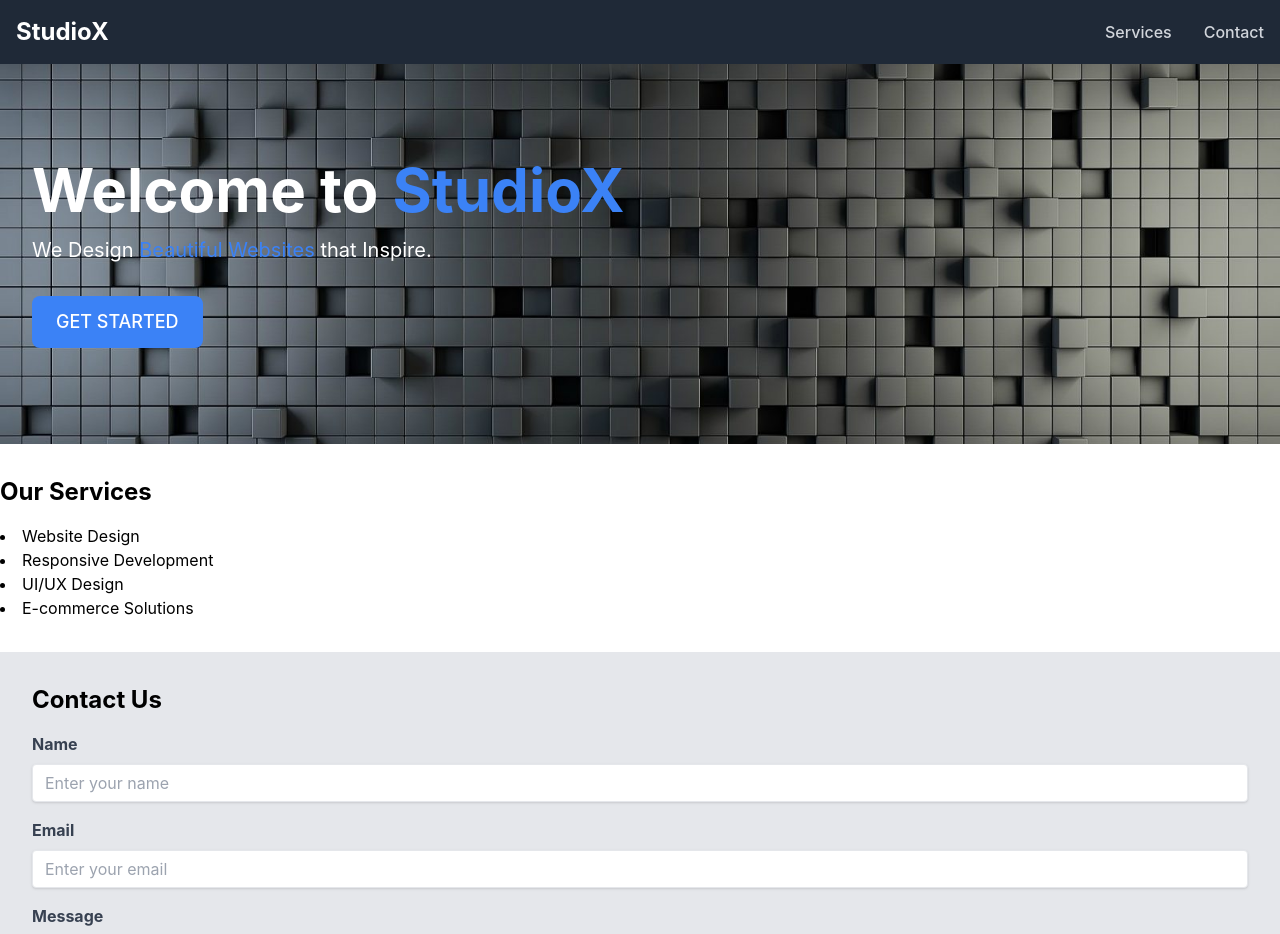
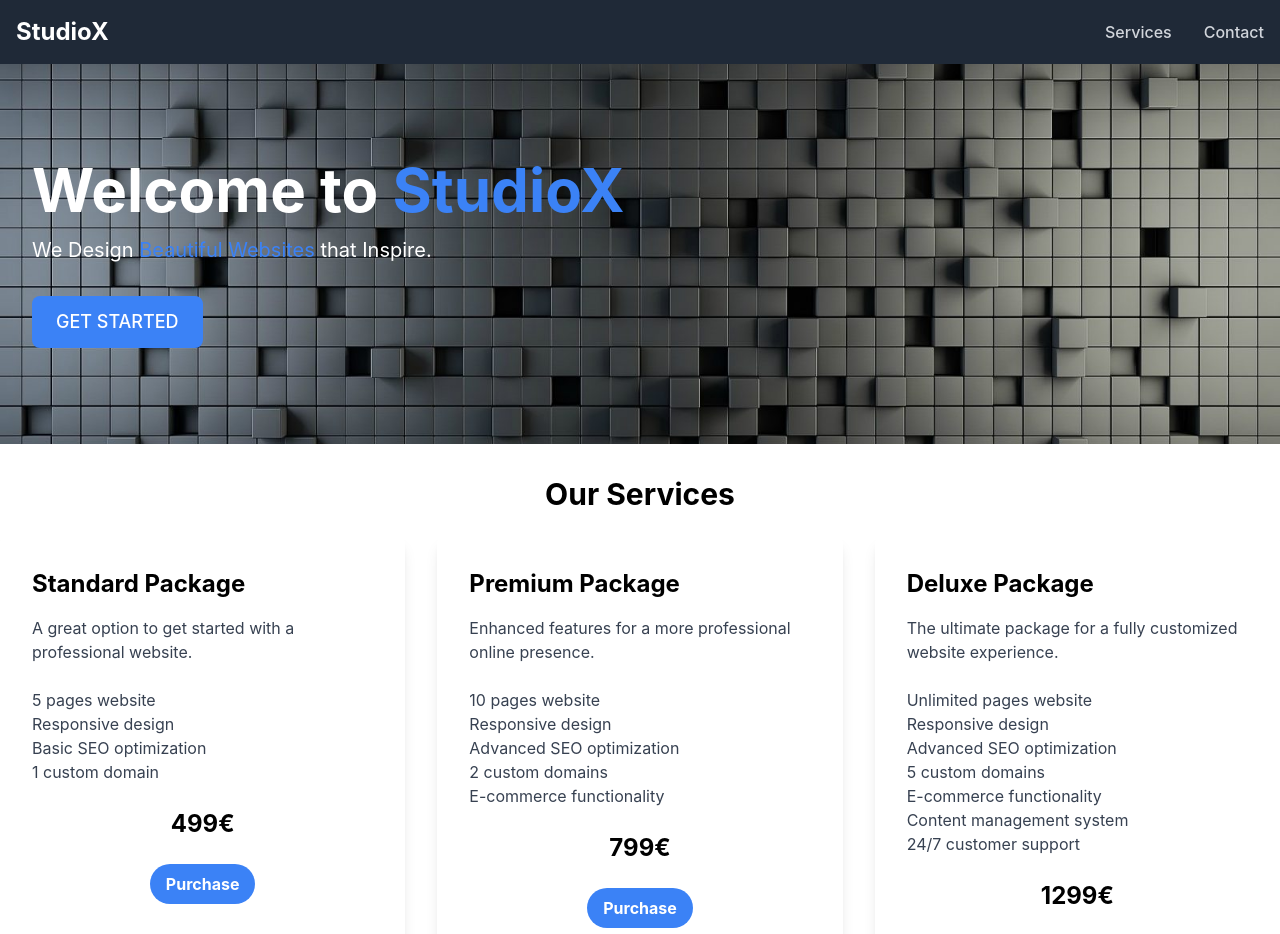
Before and after one commit to MaxRoos04/StudioX, a React (Create React App) app in the folder studiox/: page / in a window 1280 px wide. Shown: the top 934 px of the page. Built offline with nearby package versions, Linux system fonts and the light colour scheme.

Commit message:
Created a Service page with pricing

```diff
--- a/studiox/src/components/Services.js
+++ b/studiox/src/components/Services.js
@@ -2,14 +2,80 @@ import React from 'react';
 
 const Services = () => {
   return (
-    <section className="py-8">
-      <h2 className="text-2xl font-bold mb-4">Our Services</h2>
-      <ul className="list-disc list-inside">
-        <li>Website Design</li>
-        <li>Responsive Development</li>
-        <li>UI/UX Design</li>
-        <li>E-commerce Solutions</li>
-      </ul>
+    <section id="services" className="py-8">
+      <h2 className="text-3xl font-bold mb-6 text-center">Our Services</h2>
+      <div className="grid grid-cols-1 md:grid-cols-3 gap-8">
+        <div className="bg-white rounded-lg shadow-lg">
+          <div className="p-8">
+            <h3 className="text-2xl font-bold mb-4">Standard Package</h3>
+            <p className="text-gray-700 mb-6">
+              A great option to get started with a professional website.
+            </p>
+            <ul className="text-gray-700 mb-6">
+              <li>5 pages website</li>
+              <li>Responsive design</li>
+              <li>Basic SEO optimization</li>
+              <li>1 custom domain</li>
+            </ul>
+            <div className="flex justify-center">
+              <p className="text-2xl font-bold">499€</p>
+            </div>
+            <div className="flex justify-center mt-6">
+              <button className="bg-blue-500 hover:bg-blue-600 text-white font-bold py-2 px-4 rounded-full">
+                Purchase
+              </button>
+            </div>
+          </div>
+        </div>
+        <div className="bg-white rounded-lg shadow-lg">
+          <div className="p-8">
+            <h3 className="text-2xl font-bold mb-4">Premium Package</h3>
+            <p className="text-gray-700 mb-6">
+              Enhanced features for a more professional online presence.
+            </p>
+            <ul className="text-gray-700 mb-6">
+              <li>10 pages website</li>
+              <li>Responsive design</li>
+              <li>Advanced SEO optimization</li>
+              <li>2 custom domains</li>
+              <li>E-commerce functionality</li>
+            </ul>
+            <div className="flex justify-center">
+              <p className="text-2xl font-bold">799€</p>
+            </div>
+            <div className="flex justify-center mt-6">
+              <button className="bg-blue-500 hover:bg-blue-600 text-white font-bold py-2 px-4 rounded-full">
+                Purchase
+              </button>
+            </div>
+          </div>
+        </div>
+        <div className="bg-white rounded-lg shadow-lg">
+          <div className="p-8">
+            <h3 className="text-2xl font-bold mb-4">Deluxe Package</h3>
+            <p className="text-gray-700 mb-6">
+              The ultimate package for a fully customized website experience.
+            </p>
+            <ul className="text-gray-700 mb-6">
+              <li>Unlimited pages website</li>
+              <li>Responsive design</li>
+              <li>Advanced SEO optimization</li>
+              <li>5 custom domains</li>
+              <li>E-commerce functionality</li>
+              <li>Content management system</li>
+              <li>24/7 customer support</li>
+            </ul>
+            <div className="flex justify-center">
+              <p className="text-2xl font-bold">1299€</p>
+            </div>
+            <div className="flex justify-center mt-6">
+              <button className="bg-blue-500 hover:bg-blue-600 text-white font-bold py-2 px-4 rounded-full">
+                Purchase
+              </button>
+            </div>
+          </div>
+        </div>
+      </div>
     </section>
   );
 };
```
